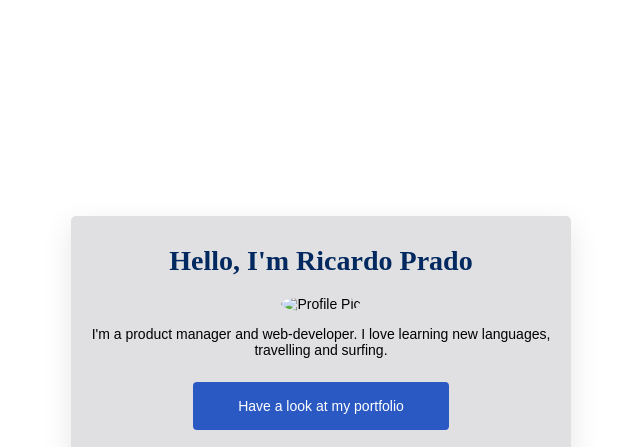
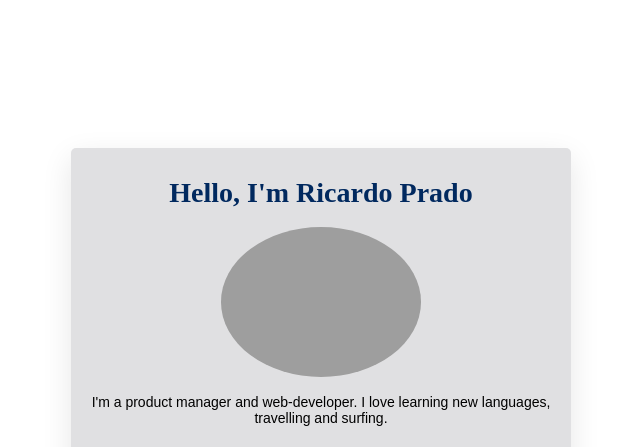
Before and after one commit to ricardogmprado/profile, a plain HTML site: page index.html in a window 1280 px wide. Shown: the top 447 px of the page, without its empty margins (319-959 px from the left). Drawn offline with Linux system fonts and the light colour scheme; the site is published under a folder, as on GitHub Pages, so addresses that start at the root find nothing; a web font is replaced by a local one.

Commit message:
make my profile prettier

```diff
--- a/index.html
+++ b/index.html
@@ -12,7 +12,7 @@
   <div class="container">
     <div class="card first">
       <h1> Hello, I'm Ricardo Prado</h1>
-      <img class="img-circle" src="/images/Nova_imagem.png" alt="Profile Pic">
+      <img class="img-circle" src="images/Nova_imagem.png" alt="Profile Pic">
       <p>
         I'm a product manager and web-developer. I love learning new languages, travelling and surfing.
       </p>
```
